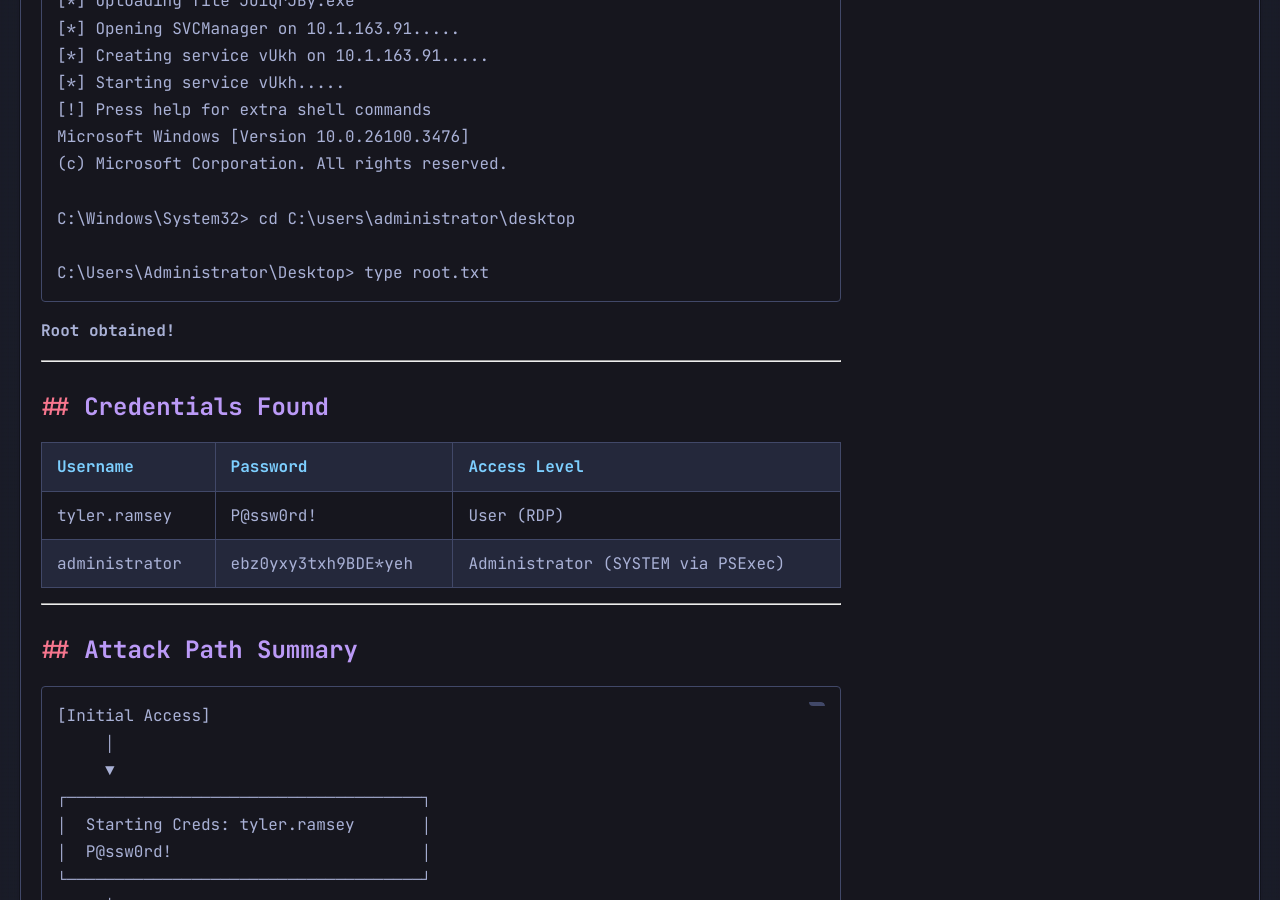
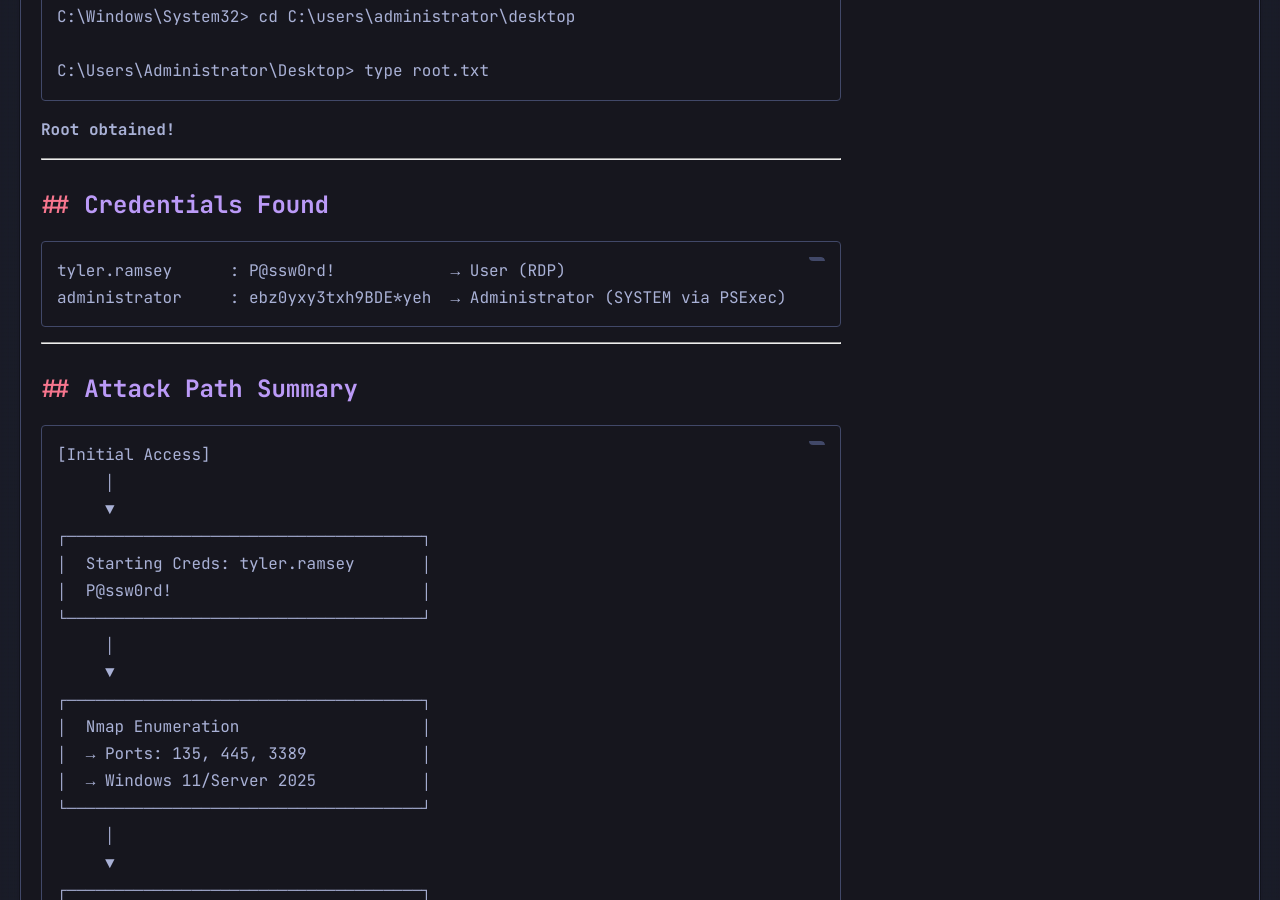
Before and after one commit to p3ta00/p3ta00.github.io, a Jekyll site: the page built from _ctf/hacksmarter-slayer.md, in a window 1280 px wide and 900 px high, scrolled down 8424 px. Built offline with Jekyll 4.4.1, drawn with Linux system fonts in a browser that asks for light colours; part of the change alters nothing that is shown; some of the changed text lies outside the part shown.

Commit message:
Fix table rendering in Slayer writeup
Replace markdown tables with cleaner formatting that renders reliably across all Jekyll/kramdown configurations

🤖 Generated with [Claude Code](https://claude.com/claude-code)

Co-Authored-By: Claude Opus 4.5 <noreply@anthropic.com>

````diff
--- a/_ctf/hacksmarter-slayer.md
+++ b/_ctf/hacksmarter-slayer.md
@@ -10,15 +10,17 @@ tags: ["windows", "rdp", "credential-harvesting", "powershell-history", "psexec"
 
 ![Slayer Banner](/assets/images/ctf/slayer/banner.png)
 
+---
+
 ## Overview
 
-| Property | Value |
-|----------|-------|
-| **Platform** | HackSmarter |
-| **OS** | Windows 11 / Server 2025 |
-| **Difficulty** | Easy |
-| **IP** | 10.1.163.91 |
-| **Hostname** | EC2AMAZ-M1LFCNO |
+**Platform:** HackSmarter
+**OS:** Windows 11 / Server 2025
+**Difficulty:** Easy
+**IP:** `10.1.163.91`
+**Hostname:** `EC2AMAZ-M1LFCNO`
+
+---
 
 ## Objective
 
@@ -302,10 +304,10 @@ C:\Users\Administrator\Desktop> type root.txt
 
 ## Credentials Found
 
-| Username | Password | Access Level |
-|----------|----------|--------------|
-| tyler.ramsey | P@ssw0rd! | User (RDP) |
-| administrator | ebz0yxy3txh9BDE*yeh | Administrator (SYSTEM via PSExec) |
+```
+tyler.ramsey      : P@ssw0rd!            → User (RDP)
+administrator     : ebz0yxy3txh9BDE*yeh  → Administrator (SYSTEM via PSExec)
+```
 
 ---
 
````
